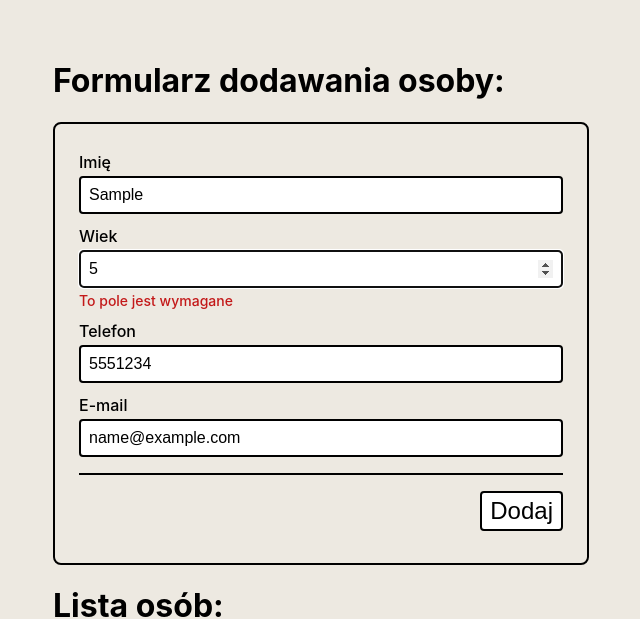
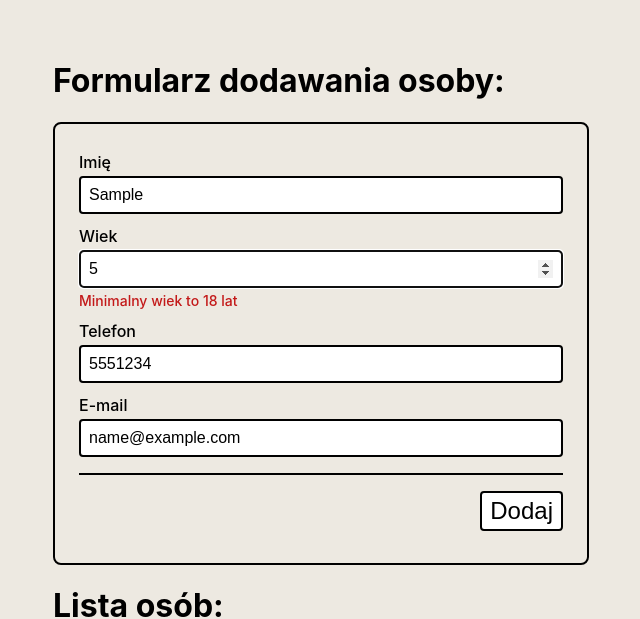
Before and after one commit to RobFyd/zr-react-hook-form, a React (Vite) app: page / in a window 1280 px wide. Both pictures are taken after typing "Sample", "5", "5551234", "name@example.com" into the empty fields and a click on the button "Dodaj". Shown: the top 619 px of the page, without its empty margins (319-959 px from the left). Built offline with nearby package versions, Linux system fonts and the light colour scheme.

Commit message:
refactor(Form): improve age input error handling for required, min, and max validations

```diff
--- a/src/components/Form.jsx
+++ b/src/components/Form.jsx
@@ -31,8 +31,14 @@ export function Form({ onAddPerson }) {
             max: 120,
           })}
         />
-        {formState.errors.age && (
+        {formState.errors.age && formState.errors.age.type === "required" && (
           <span className="error">To pole jest wymagane</span>
+        )}
+        {formState.errors.age && formState.errors.age.type === "max" && (
+          <span className="error">Maksymalny wiek to 120 lat</span>
+        )}
+        {formState.errors.age && formState.errors.age.type === "min" && (
+          <span className="error">Minimalny wiek to 18 lat</span>
         )}
 
         <label htmlFor="tel">Telefon</label>
```
